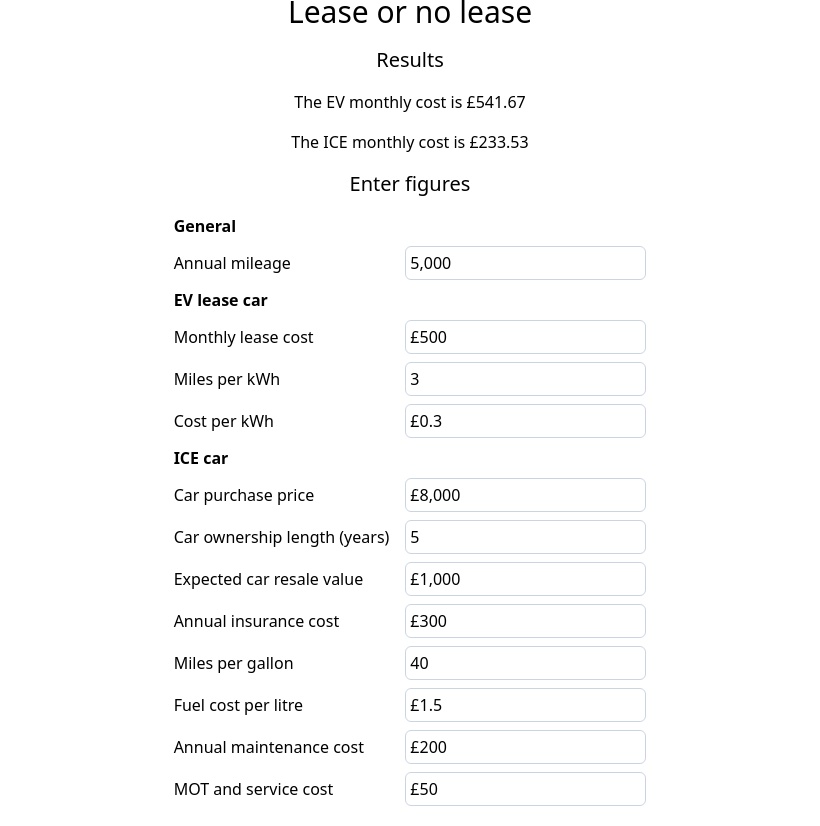
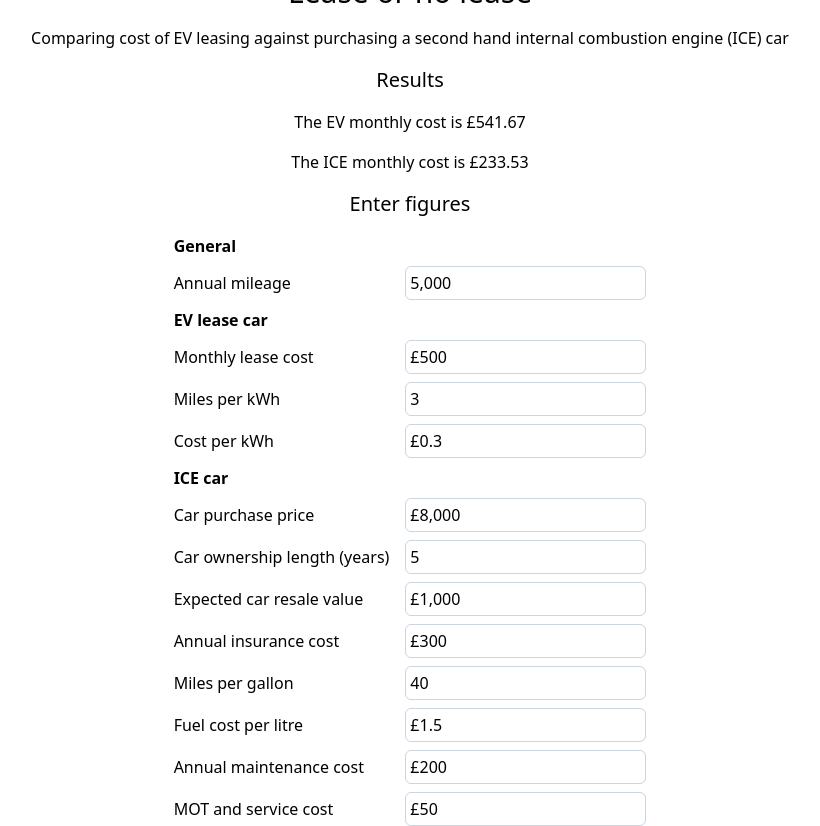
Before and after one commit to mattmarch/lease-or-no-lease, a React (Vite) app: page / in a window 1280 px wide. Shown: the whole page, without its empty margins (230-1050 px from the left). Built offline with nearby package versions, Linux system fonts and the light colour scheme.

Commit message:
Add subtitle

```diff
--- a/src/App.tsx
+++ b/src/App.tsx
@@ -8,6 +8,10 @@ const App = () => {
   return (
     <div className="flex flex-col items-center justify-center h-full space-y-4">
       <h1 className="text-3xl">Lease or no lease</h1>
+      <p>
+        Comparing cost of EV leasing against purchasing a second hand internal
+        combustion engine (ICE) car
+      </p>
       <h2 className="text-xl">Results</h2>
       <p>
         The EV monthly cost is{" "}
```
